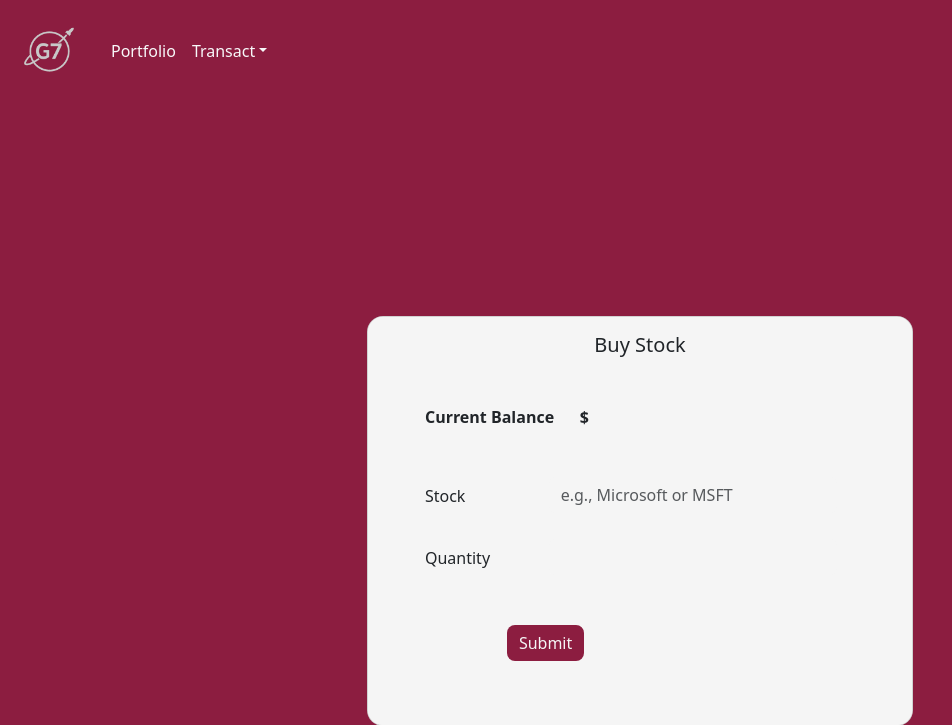
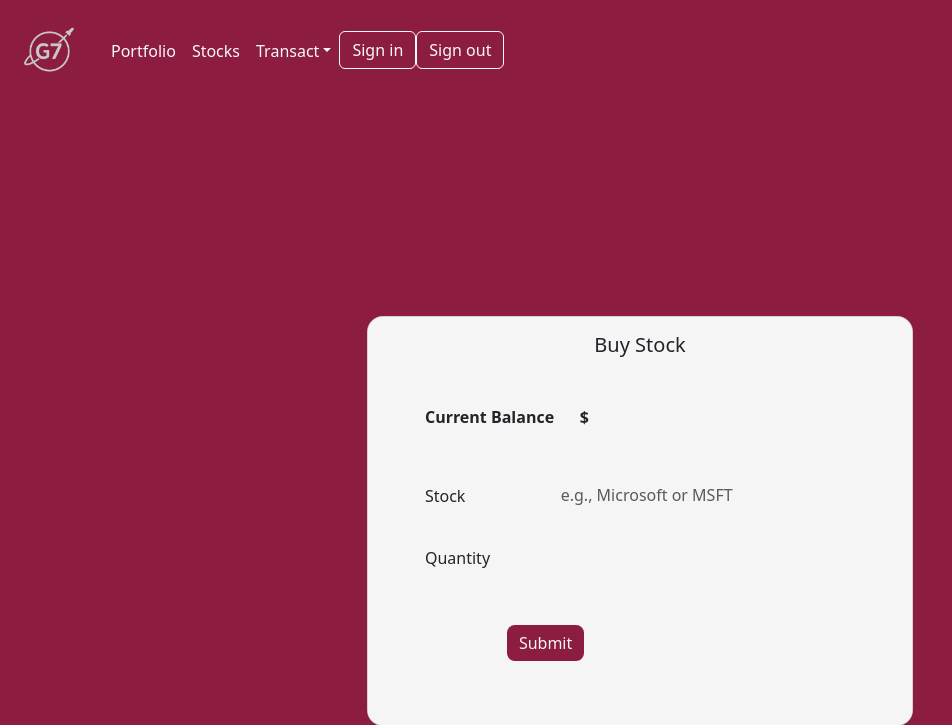
Before and after one commit to el-monke/StockTradingSystem, a Flask app: page /home/buystock in a window 1280 px wide. Shown: the top 725 px of the page, without its empty margins (0-952 px from the left). Run offline with Flask 3, Linux system fonts and the light colour scheme.

Commit message:
Update base.html
Added the link URL for "stock.html" And a signin and signout button.

```diff
--- a/flask_working/templates/base.html
+++ b/flask_working/templates/base.html
@@ -19,6 +19,7 @@
             <div class="collapse navbar-collapse" id="navbarNav">
                 <ul class="navbar-nav">
                     <li class="nav-item"><a class="nav-link text-light" href="{{ url_for('home') }}">Portfolio</a></li>
+                    <li class="nav-item"><a class="nav-link text-light" href="{{ url_for('stock') }}">Stocks</a></li>
 
                     <div class="dropdown">
                         <a class="nav-link dropdown-toggle text-light" type="button" data-bs-toggle="dropdown">Transact</a>
@@ -29,6 +30,12 @@
                             <li><a class="nav-link" href="{{ url_for('withdrawFunds') }}"><button class="dropdown-item" type="button">Withdraw</button></a></li>
                         </ul>
                     </div>
+
+                    <ul class="navbar-nav ms-auto">
+                    <li class="nav-item">
+                    <a class="btn btn-outline-light" href="{{ url_for('signin') }}">Sign in</a>
+                    <li class="nav-item">
+                    <a class="btn btn-outline-light" href="{{ url_for('signin') }}">Sign out</a>
 
                 </ul>
             </div>
```
